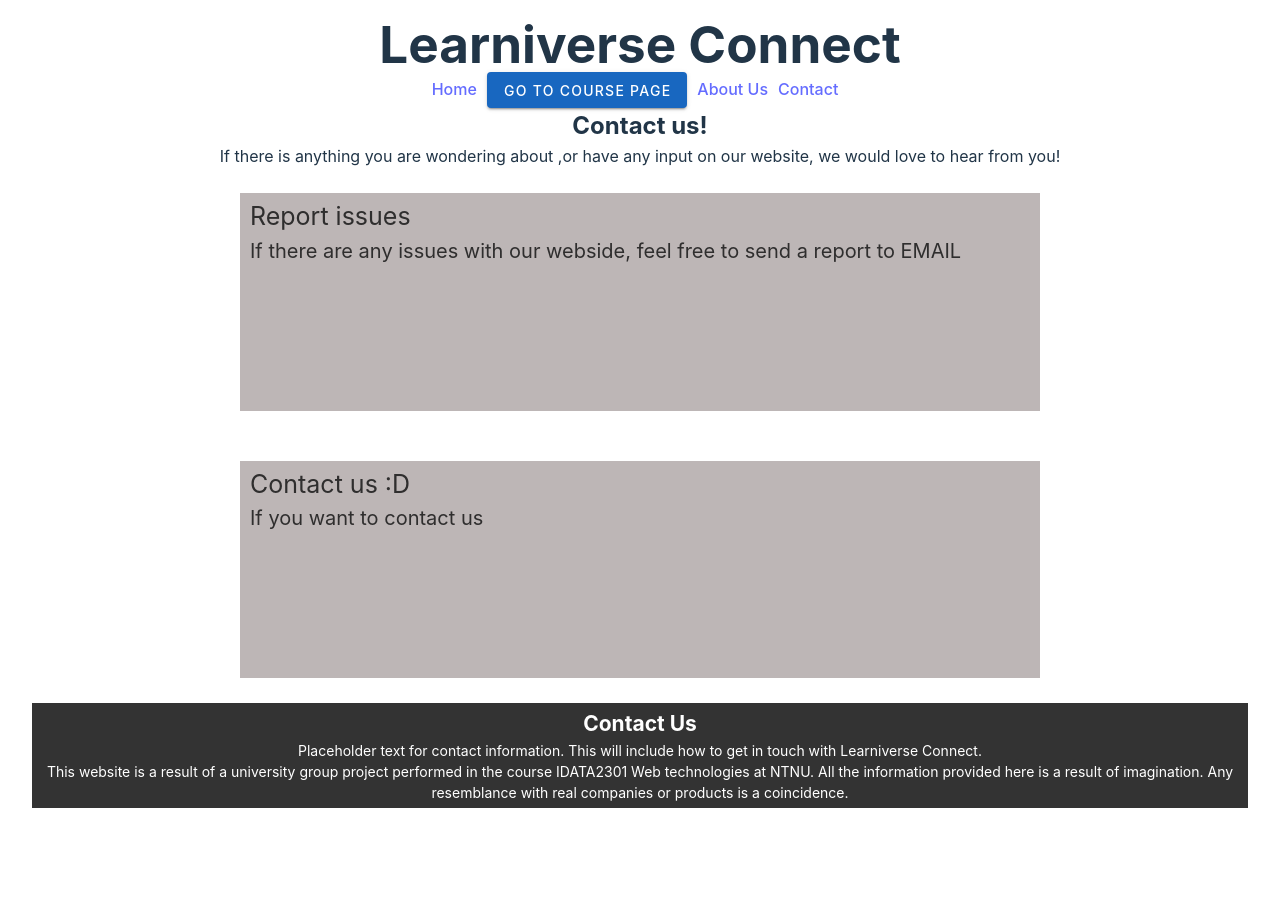
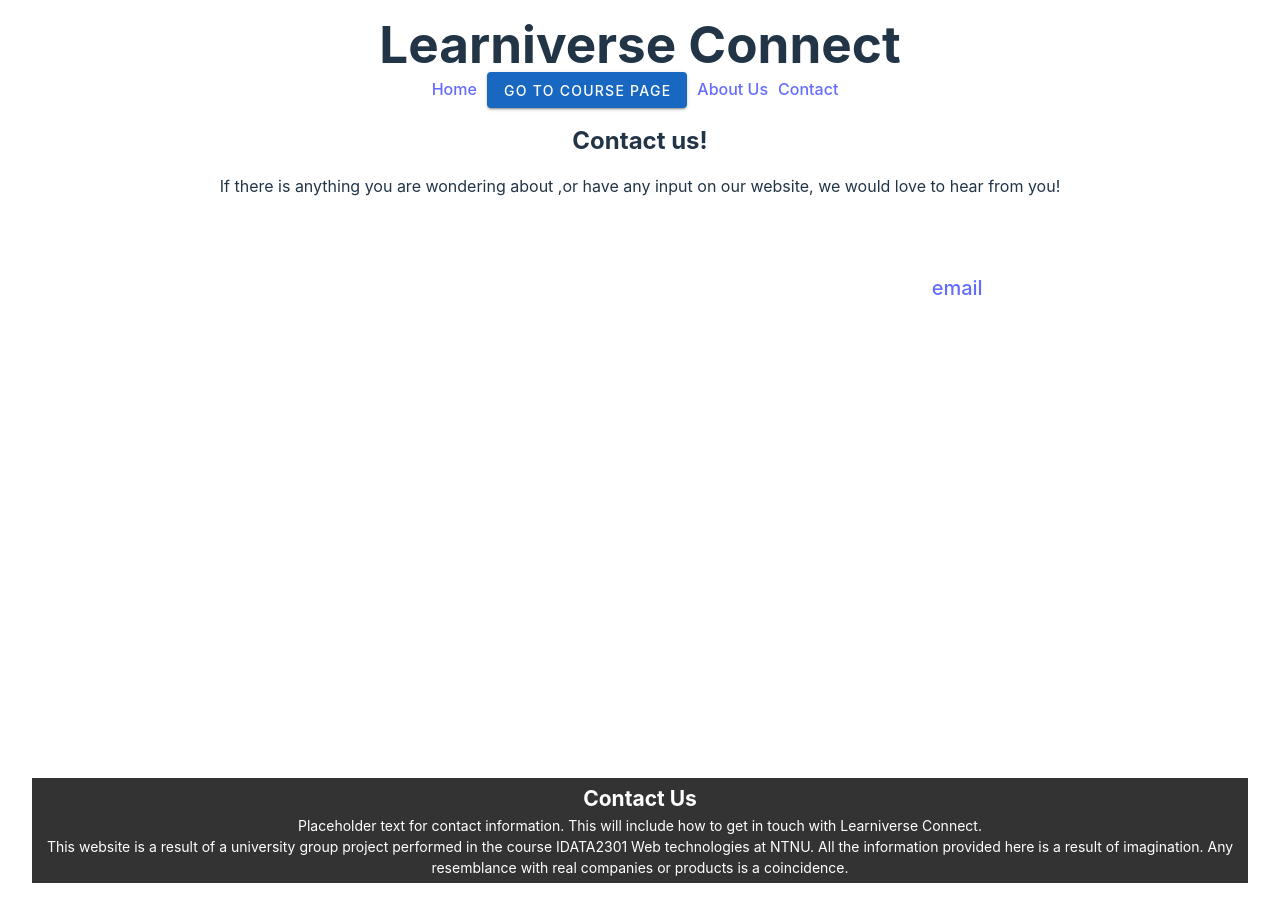
Before and after one commit to Kenzirey/Web-App-Group-15, a Vue app in the folder skeleton/: page /contact in a window 1280 px wide. Before the commit the page ends 824 px from the top, so only its background shows below. Built offline with nearby package versions, Linux system fonts and the light colour scheme.

Commit message:
ContactPage

```diff
--- a/skeleton/src/assets/contact.css
+++ b/skeleton/src/assets/contact.css
@@ -2,26 +2,43 @@
 
 
 .box {
+    /*Hvit box med svart tekst og border  */
     padding: 75px 0;
     width: 800px;
     text-align: left;
-    background: #bdb6b6;  /*Kommer sikkert til å fjerne denne i final build, den hjelper bare med å se hvor jeg kan plassere ting honestly on god */
+    background: #eae3e3;
+    margin: 25px;
+    border: 3px solid black;
+    display: inline-block;
+  }
+
+  .box2 {
+    /*Ikke noe box med svart tekst   */
+    padding: 75px 0;
+    width: 800px;
+    text-align: left;
     margin: 25px;
     display: inline-block;
   }
 
   .topLeftText {
-    color: rgb(47, 46, 46);
+    /* color: rgb(47, 46, 46); */
+    color: rgb(255, 255, 255);
     position: relative;
     top: -70px;
     left: 10px;
-    font-size: 25px;
+    font-size: 30px;
   }
 
   .pContact {
-    color: rgb(47, 46, 46);
+    /*color: rgb(47, 46, 46); */
+    color: rgb(255, 255, 255);
     position: relative;
     top: -70px;
     left: 10px;
     font-size: 20px;
   }
+
+  .space {
+  padding: 15px 0;
+  }
--- a/skeleton/src/pages/ContactPage.vue
+++ b/skeleton/src/pages/ContactPage.vue
@@ -3,28 +3,33 @@
 <template>
     <div>
         <section id="contactUsOverHead">
-            <h2>Contact us!</h2>
+            <h2 class="space">Contact us!</h2>
             <p> If there is anything you are wondering about
                 ,or have any input on our website, we would love to hear from you!</p>
         </section>
 
 
         <section id="reportIssues">
-            <div class="box">
+            <div class="box2">
                 <div class="topLeftText">
                     Report issues
                 </div>
-                <p class="pContact"> If there are any issues with our webside, feel free to send a report to EMAIL</p>
-                <!--TODO: Legg til en emial, som brukeren kan trykke på som viderfører den til eposten sin. Diskuter med gruppa -->
+                <p class="pContact"> If there are any issues with our website, feel free to send a report to our
+                    <a href="mailto:Tnhpham@stud.ntnu.no">email </a> or directly to those who worked on the website
+                </p>
             </div>
         </section>
 
         <section id="adresses">
-            <div class="box">
+            <div class="box2">
                 <div class="topLeftText">
                     Contact us :D
                 </div>
-                <p class="pContact"> If you want to contact us  </p>
+                <p class="pContact">  Address: Larsgårdsvegen 2, 6009 Ålesund <br>
+
+
+                </p>
+
                 <!--TODO legg til kontakter diskuterer med gruppa -->
             </div>
         </section>
```
